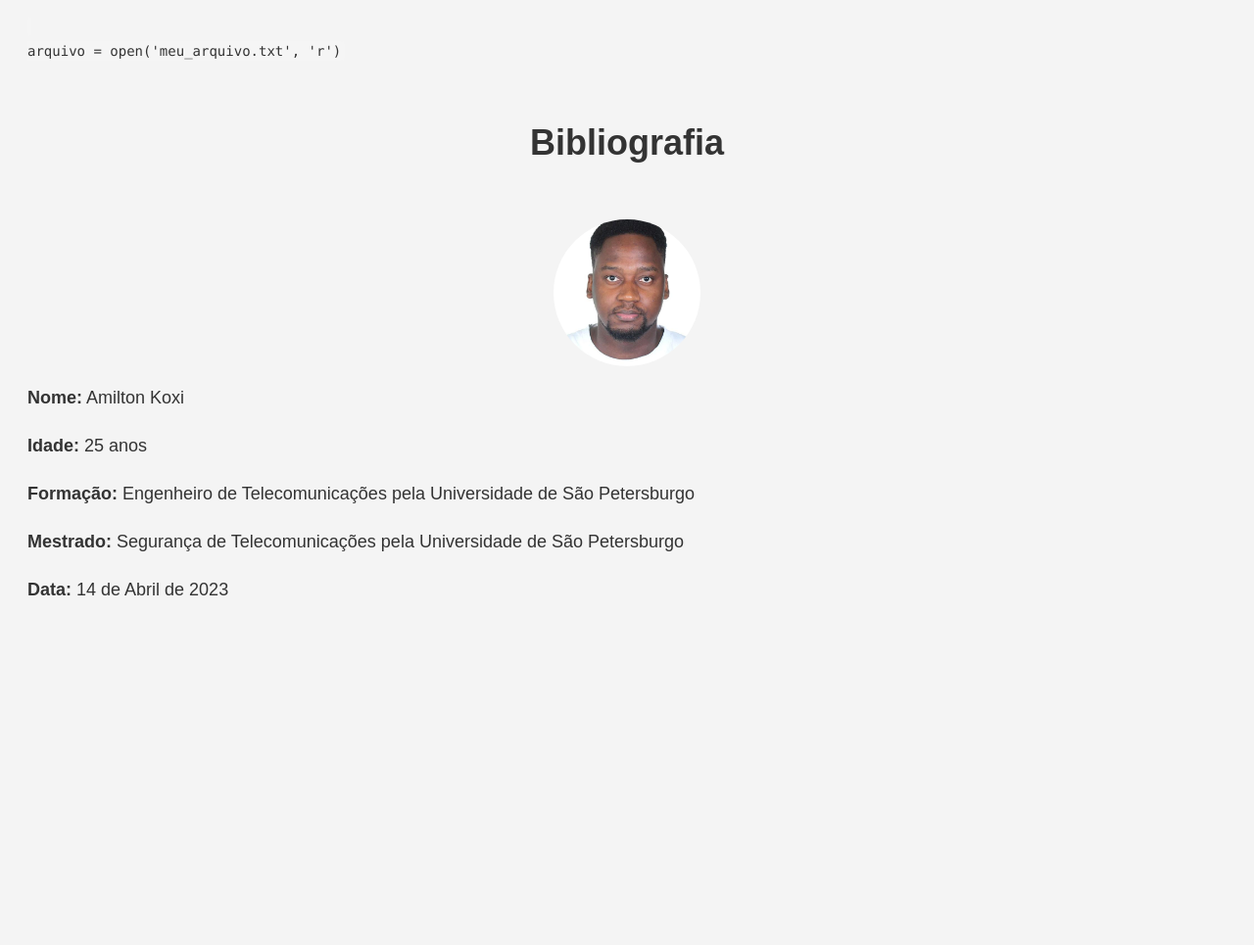
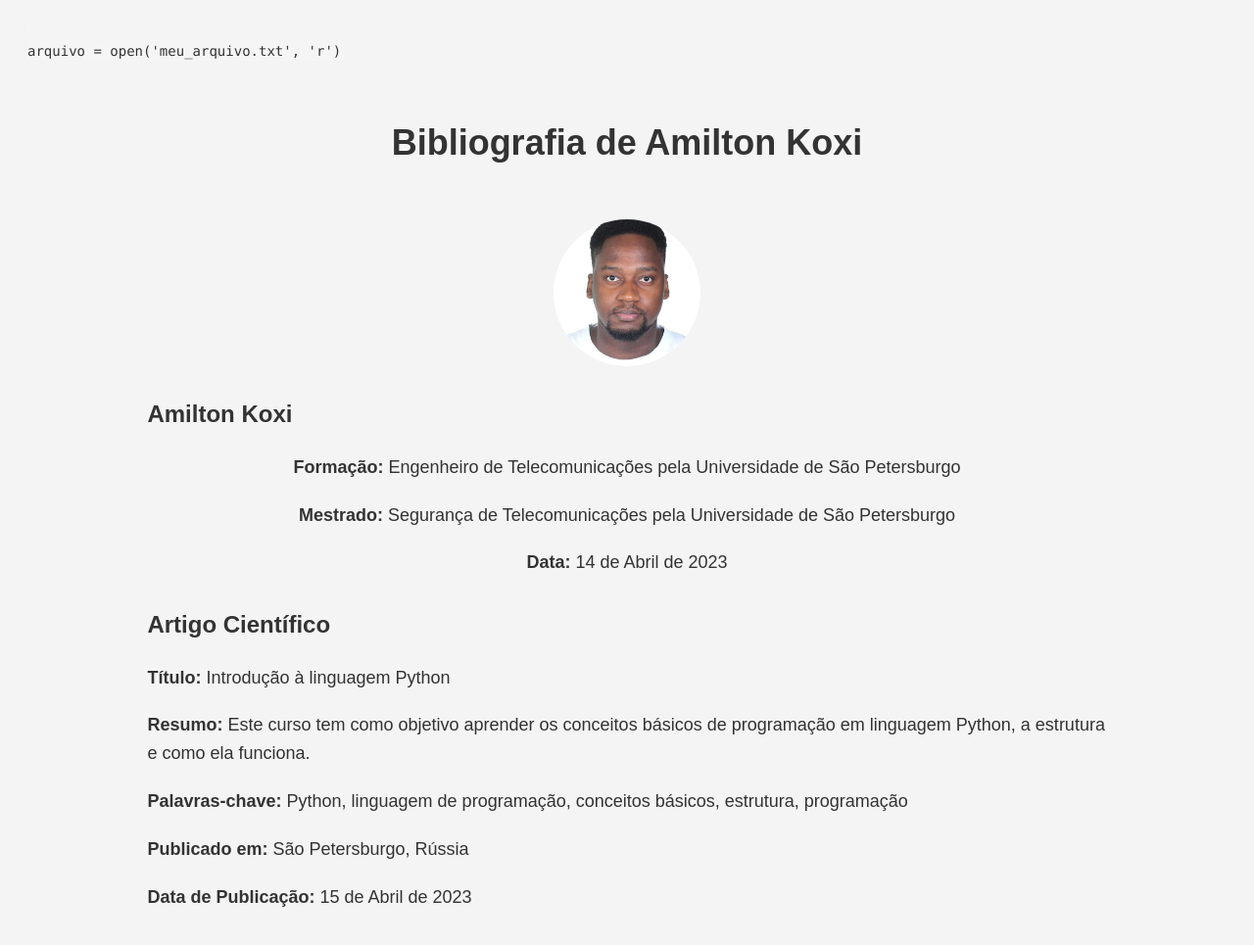
Before and after one commit to akoxi24/curso_python, a plain HTML site: page index.html in a window 1280 px wide. Shown: the part 10972-11937 px from the top of the page at 98% size. Before the commit the page ends 11636 px from the top, so only its background shows below. Drawn offline with Linux system fonts and the light colour scheme.

Commit message:
Update index.html

```diff
--- a/index.html
+++ b/index.html
@@ -448,12 +448,51 @@ arquivo = open('meu_arquivo.txt', 'r')
         </style>
     </head>
     <body>
-        <h1>Bibliografia</h1>
+       <!DOCTYPE html>
+<html>
+    <head>
+        <meta charset="UTF-8">
+        <title>Bibliografia de Amilton Koxi</title>
+        <style>
+            body {
+                font-family: Arial, sans-serif;
+            }
+            h1 {
+                text-align: center;
+            }
+            img {
+                display: block;
+                margin-left: auto;
+                margin-right: auto;
+                width: 150px;
+                border-radius: 50%;
+            }
+            .container {
+                width: 80%;
+                margin-left: auto;
+                margin-right: auto;
+            }
+            .author-info {
+                text-align: center;
+            }
+        </style>
+    </head>
+    <body>
+        <h1>Bibliografia de Amilton Koxi</h1>
         <img src="photo.jpg" alt="Foto de Amilton Koxi">
-        <p><strong>Nome:</strong> Amilton Koxi</p>
-        <p><strong>Idade:</strong> 25 anos</p>
-        <p><strong>Formação:</strong> Engenheiro de Telecomunicações pela Universidade de São Petersburgo</p>
-        <p><strong>Mestrado:</strong> Segurança de Telecomunicações pela Universidade de São Petersburgo</p>
-        <p><strong>Data:</strong> 14 de Abril de 2023</p>
+        <div class="container">
+            <h2>Amilton Koxi</h2>
+            <div class="author-info">
+                <p><strong>Formação:</strong> Engenheiro de Telecomunicações pela Universidade de São Petersburgo</p>
+                <p><strong>Mestrado:</strong> Segurança de Telecomunicações pela Universidade de São Petersburgo</p>
+                <p><strong>Data:</strong> 14 de Abril de 2023</p>
+            </div>
+            <h2>Artigo Científico</h2>
+            <p><strong>Título:</strong> Introdução à linguagem Python</p>
+            <p><strong>Resumo:</strong> Este curso tem como objetivo aprender os conceitos básicos de programação em linguagem Python, a estrutura e como ela funciona.</p>
+            <p><strong>Palavras-chave:</strong> Python, linguagem de programação, conceitos básicos, estrutura, programação</p>
+            <p><strong>Publicado em:</strong> São Petersburgo, Rússia</p>
+            <p><strong>Data de Publicação:</strong> 15 de Abril de 2023</p>
+        </div>
     </body>
 </html>
```
